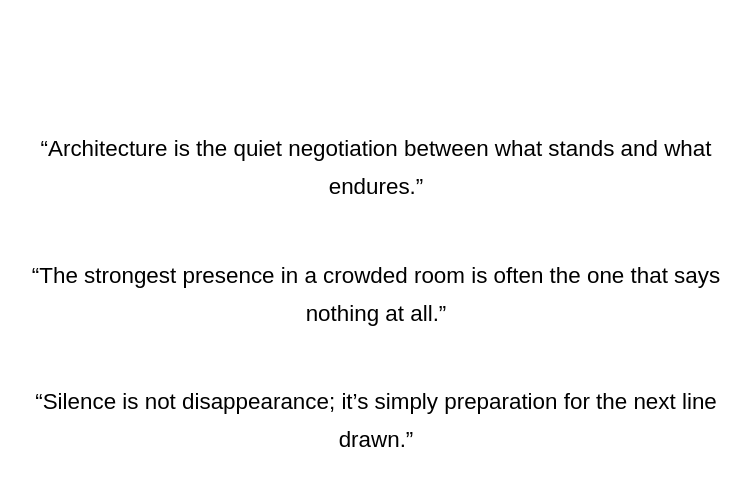
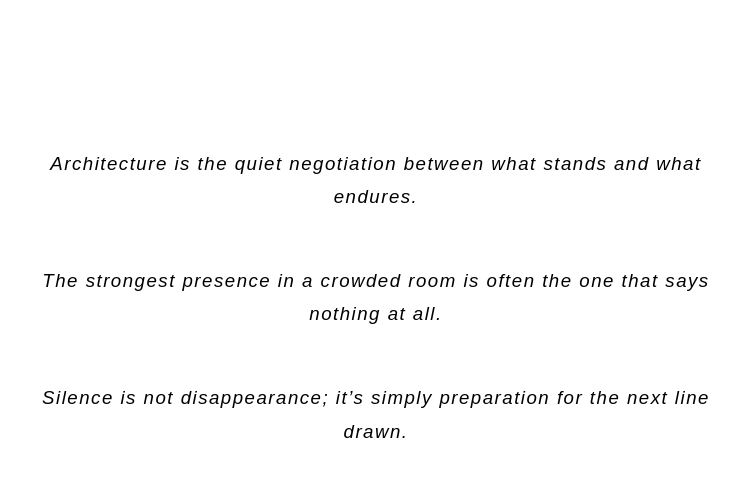
Before and after one commit to williamhulver/williamhulver.github.io, a plain HTML site: page index.html in a window 1280 px wide. Shown: the whole page, without its empty margins (264-1015 px from the left). Drawn offline with Linux system fonts and the light colour scheme.

Commit message:
Update index.html

```diff
--- a/index.html
+++ b/index.html
@@ -1,17 +1,22 @@
-<div style="max-width: 720px; margin: 0 auto; padding: 100px 20px;
-            font-family: sans-serif; font-size: 1.4rem;
-            line-height: 1.7; text-align: center;">
+<div style="max-width: 720px; margin: 0 auto; padding: 120px 20px;
+            font-family: 'Ink Free', sans-serif;
+            font-size: 14pt;
+            font-style: italic;
+            letter-spacing: 0.08em;
+            line-height: 1.8;
+            text-align: center;
+            color: #000;">
 
     <p style="margin-bottom: 50px;">
-        “Architecture is the quiet negotiation between what stands and what endures.”
+        Architecture is the quiet negotiation between what stands and what endures.
     </p>
 
     <p style="margin-bottom: 50px;">
-        “The strongest presence in a crowded room is often the one that says nothing at all.”
+        The strongest presence in a crowded room is often the one that says nothing at all.
     </p>
 
     <p>
-        “Silence is not disappearance; it’s simply preparation for the next line drawn.”
+        Silence is not disappearance; it’s simply preparation for the next line drawn.
     </p>
 
 </div>
```
